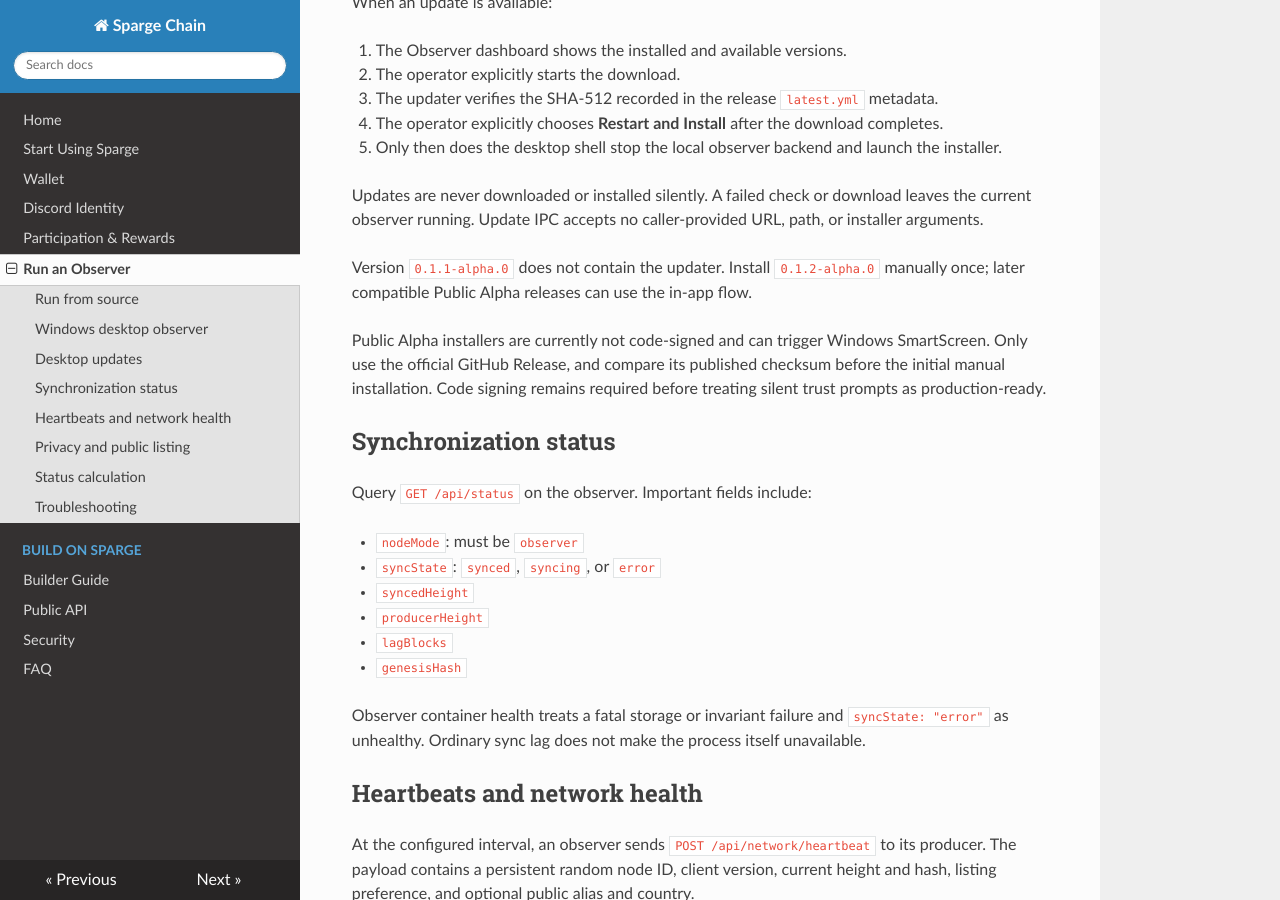
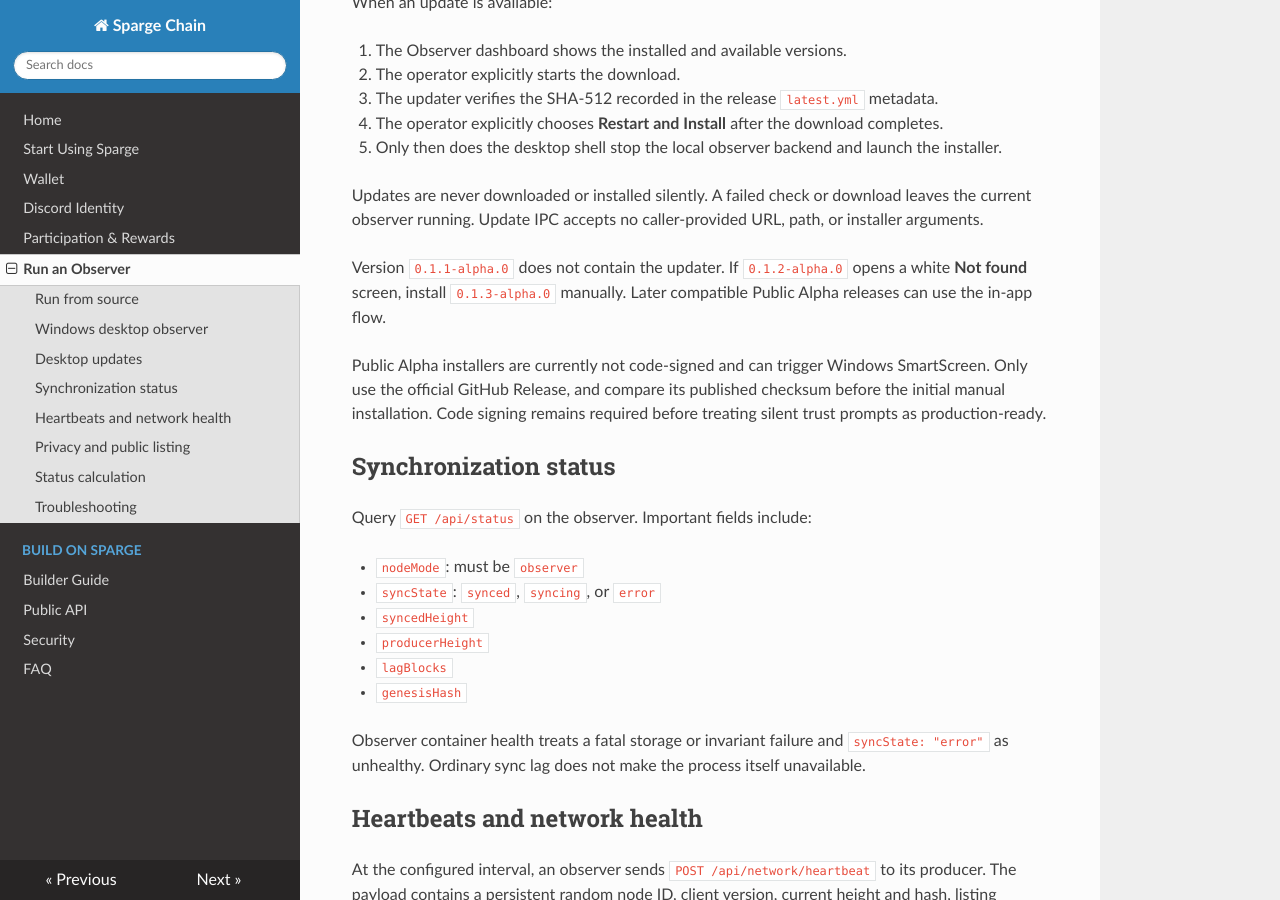
Before and after one commit to SpargeNetwork/sparge-node, an MkDocs documentation site: the page built from docs/observer.md, in a window 1280 px wide and 900 px high, scrolled down 1213 px. Built offline with MkDocs 1.6.1, drawn with Linux system fonts in a browser that asks for light colours; nearby versions of some CDN libraries.

Commit message:
chore: publish observer 0.1.3

```diff
--- a/docs/observer.md
+++ b/docs/observer.md
@@ -52,7 +52,7 @@
 
 Updates are never downloaded or installed silently. A failed check or download leaves the current observer running. Update IPC accepts no caller-provided URL, path, or installer arguments.
 
-Version `0.1.1-alpha.0` does not contain the updater. Install `0.1.2-alpha.0` manually once; later compatible Public Alpha releases can use the in-app flow.
+Version `0.1.1-alpha.0` does not contain the updater. If `0.1.2-alpha.0` opens a white **Not found** screen, install `0.1.3-alpha.0` manually. Later compatible Public Alpha releases can use the in-app flow.
 
 Public Alpha installers are currently not code-signed and can trigger Windows SmartScreen. Only use the official GitHub Release, and compare its published checksum before the initial manual installation. Code signing remains required before treating silent trust prompts as production-ready.
 
```
Also changed, not shown: 1 other file.
